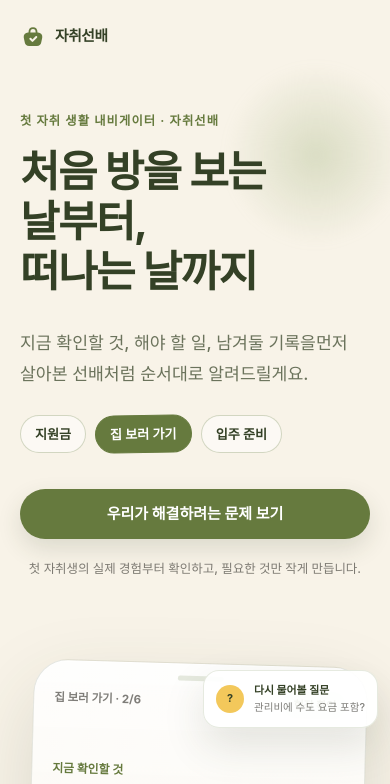
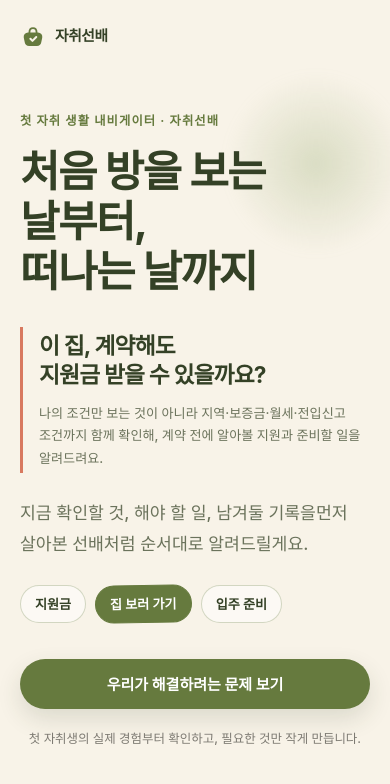
Before and after one commit to softmoca/zaru-landing, a React (Vite) app: page / in a window 390 px wide. Shown: the top 784 px of the page. Built offline with nearby package versions, Linux system fonts and the light colour scheme; no server answers; a web font is replaced by a local one.

Commit message:
feat: add subsidy question to evidence hero

```diff
--- a/src/components/Hero.tsx
+++ b/src/components/Hero.tsx
@@ -23,13 +23,25 @@ export function Hero() {
             떠나는 날까지
           </h1>
 
-          <p className="hero__sub reveal" style={revealDelay(160)}>
+          <div className="hero__support-question reveal" style={revealDelay(160)}>
+            <h2>
+              이 집, 계약해도
+              <br />
+              지원금 받을 수 있을까요?
+            </h2>
+            <p>
+              나의 조건만 보는 것이 아니라 지역·보증금·월세·전입신고 조건까지
+              함께 확인해, 계약 전에 알아볼 지원과 준비할 일을 알려드려요.
+            </p>
+          </div>
+
+          <p className="hero__sub reveal" style={revealDelay(240)}>
             지금 확인할 것, 해야 할 일, 남겨둘 기록을
             <br />
             먼저 살아본 선배처럼 순서대로 알려드릴게요.
           </p>
 
-          <ul className="hero__chips reveal" style={revealDelay(260)}>
+          <ul className="hero__chips reveal" style={revealDelay(320)}>
             {CHIPS.map((chip) => (
               <li key={chip} className="hero__chip">
                 {chip}
@@ -37,7 +49,7 @@ export function Hero() {
             ))}
           </ul>
 
-          <div className="hero__actions reveal" style={revealDelay(340)}>
+          <div className="hero__actions reveal" style={revealDelay(400)}>
             <a className="btn btn--primary" href="#problem">
               우리가 해결하려는 문제 보기
             </a>
--- a/src/styles/styles.css
+++ b/src/styles/styles.css
@@ -309,6 +309,26 @@ button:focus-visible {
   max-width: 760px;
   margin-bottom: 30px;
   font-size: var(--text-h1);
+}
+
+.hero__support-question {
+  max-width: 680px;
+  margin-bottom: 24px;
+  border-left: 3px solid var(--coral);
+  padding: 4px 0 4px 20px;
+}
+
+.hero__support-question h2 {
+  margin-bottom: 12px;
+  font-size: clamp(1.45rem, 1.16rem + 0.9vw, 2rem);
+  line-height: 1.3;
+}
+
+.hero__support-question p {
+  margin: 0;
+  color: var(--forest-72);
+  font-size: 0.9rem;
+  line-height: 1.72;
 }
 
 .hero__sub {
@@ -1606,6 +1626,18 @@ button:focus-visible {
     display: none;
   }
 
+  .hero__support-question {
+    padding-left: 16px;
+  }
+
+  .hero__support-question h2 {
+    font-size: 1.42rem;
+  }
+
+  .hero__support-question p {
+    font-size: 0.82rem;
+  }
+
   .hero__actions {
     align-items: stretch;
     flex-direction: column;
```
